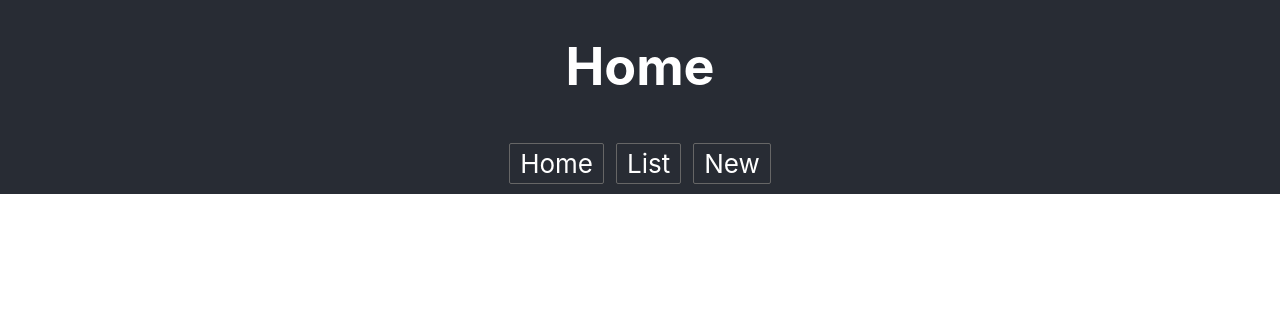
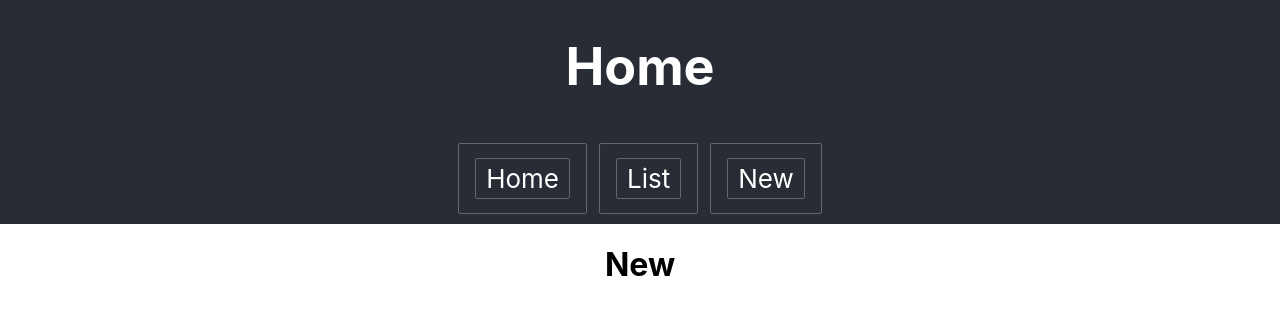
Before and after one commit to jorgefprietol/redux_app, a React (Create React App) app: page /form in a window 1280 px wide. Shown: the top 314 px of the page. Built offline with nearby package versions, Linux system fonts and the light colour scheme.

Commit message:
Añadiendo enlaces de react-router

```diff
--- a/src/App.js
+++ b/src/App.js
@@ -9,11 +9,11 @@ import List from './component/list/List';
 function App() {
   return (
     <div className="App">
-      <Botonera/>
       <Router>
+        <Botonera/>
           <Route path='/home' component={Home} />
           <Route path='/list' component={List} />
-          <Route path='/new' component={Form} />
+          <Route path='/form' component={Form} />
       </Router>
     </div>
   );
--- a/src/component/botonera/Botonera.js
+++ b/src/component/botonera/Botonera.js
@@ -3,6 +3,9 @@ import './Botonera.css';
 
 import navReducer from '../../redux/reducers/navReducer';
 import {nav_click} from '../../redux/actions/navActions';
+
+import { Link } from 'react-router-dom';
+
 import { connect } from 'react-redux';
 
 
@@ -24,9 +27,9 @@ const Botonera = ({title, nav_click}) => {
             </h1>
         </div>
         <ul>
-            <li onClick={() =>buttonClick('Home')}>Home</li>
-            <li onClick={() =>buttonClick('List')}>List</li>
-            <li onClick={() =>buttonClick('New')}>New</li>
+            <li onClick={() =>buttonClick('Home')}><Link to='home'>Home</Link></li>
+            <li onClick={() =>buttonClick('List')}><Link to='list'>List</Link></li>
+            <li onClick={() =>buttonClick('New')}><Link to='form'>New</Link></li>
         </ul>
       </header>
     </div>
--- a/src/component/form/Form.js
+++ b/src/component/form/Form.js
@@ -7,7 +7,7 @@ const Form = ({}) => {
 
   return (
     <div className="Form">
-
+      <h1>New</h1>
     </div>
   );
 }
--- a/src/component/home/Home.js
+++ b/src/component/home/Home.js
@@ -7,7 +7,7 @@ const Home = ({}) => {
 
   return (
     <div className="Home">
-
+      <h1>Home</h1>
     </div>
   );
 }
--- a/src/component/list/List.js
+++ b/src/component/list/List.js
@@ -7,7 +7,7 @@ const List = ({}) => {
 
   return (
     <div className="List">
-
+      <h1>List</h1>
     </div>
   );
 }
```
